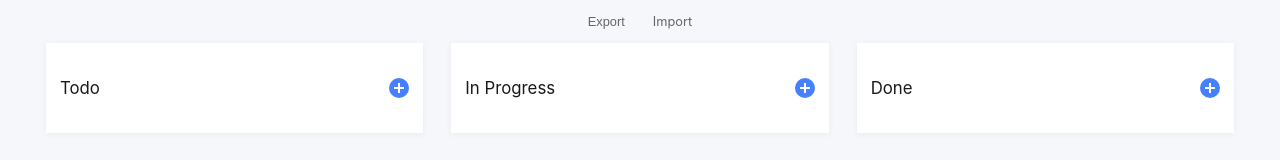
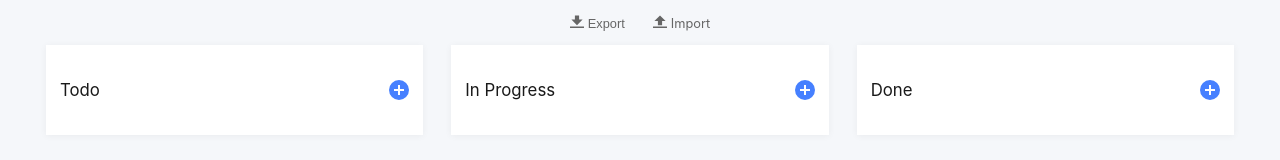
Before and after one commit to 7h1b0/todos, a Preact app: page / in a window 1280 px wide. Shown: the top 160 px of the page. Built offline with nearby package versions, Linux system fonts and the light colour scheme.

Commit message:
feat: add icons to import and export

```diff
--- a/src/components/Export.js
+++ b/src/components/Export.js
@@ -33,9 +33,15 @@ const Export = ({ tasks }) => {
   return (
     <header>
       <button class="export" onClick={handleExport} type="button">
+        <svg class="add" xmlns="http://www.w3.org/2000/svg" viewBox="0 0 20 20">
+          <path d="M13 8V2H7v6H2l8 8 8-8h-5zM0 18h20v2H0v-2z" />
+        </svg>
         Export
       </button>
       <label class="export">
+        <svg class="add" xmlns="http://www.w3.org/2000/svg" viewBox="0 0 20 20">
+          <path d="M13 10v6H7v-6H2l8-8 8 8h-5zM0 18h20v2H0v-2z" />
+        </svg>
         Import
         <input class="hidden" onInput={handleImport} type="file" />
       </label>
--- a/src/index.html
+++ b/src/index.html
@@ -109,7 +109,6 @@
       button {
         border: none;
         background: none;
-        /* outline: none; */
         cursor: pointer;
       }
       .add,
@@ -177,6 +176,13 @@
       .export {
         cursor: pointer;
         margin: var(--space-m);
+        display: flex;
+        align-items: baseline;
+      }
+      .export svg {
+        fill: var(--color-caption);
+        height: 14px;
+        margin-right: 4px;
       }
     </style>
   </head>
```
